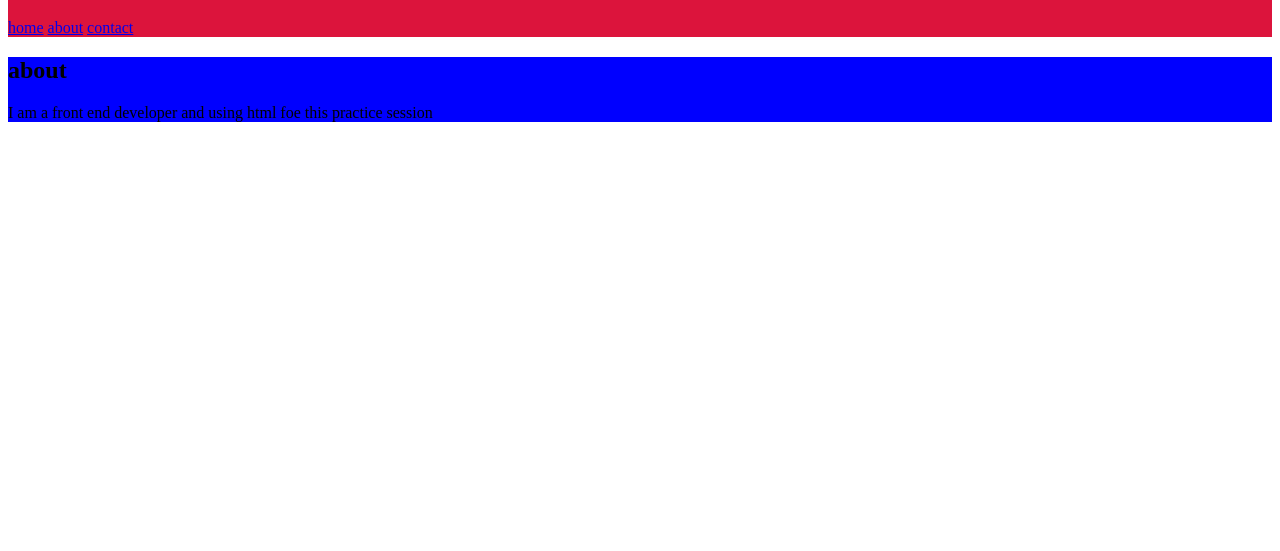
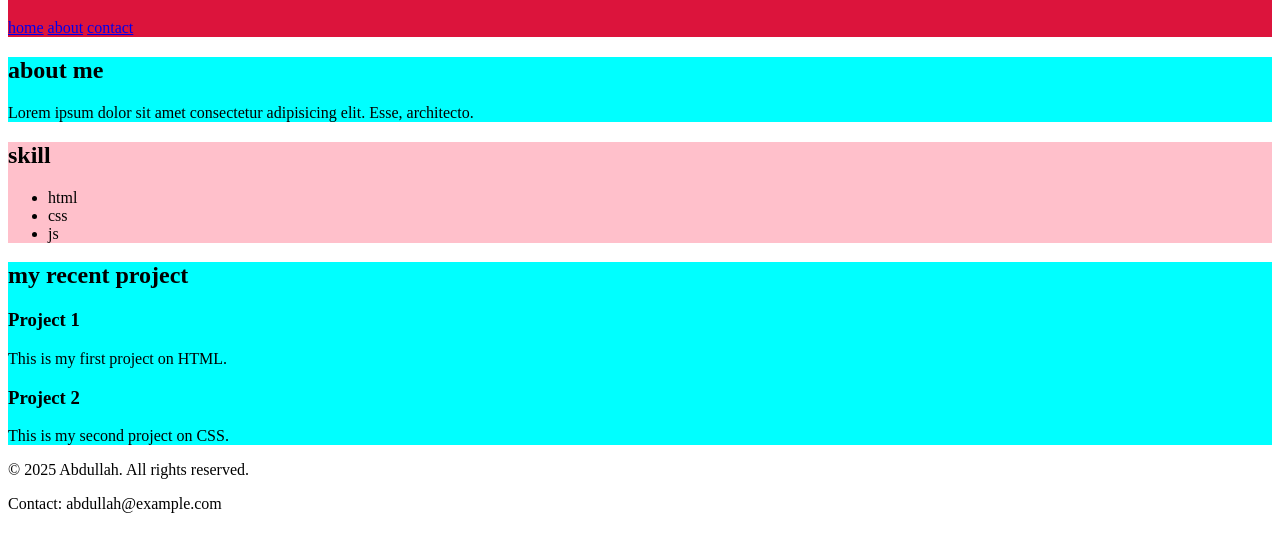
Before and after one commit to abdullahsabirjs/revision-day2-html, a plain HTML site: page index.html in a window 1280 px wide. Shown: the part 61-612 px from the top of the page. Drawn offline with Linux system fonts and the light colour scheme.

Commit message:
day 2 revision complete

```diff
--- a/index.html
+++ b/index.html
@@ -18,9 +18,35 @@
             <a href="#">contact</a>
         </nav>
     </header>
-    <main style="background-color: blue;">
-        <h2>about</h2>
-        <p>I am a front end developer and using html foe this practice session</p>
+    <main>
+      <section style="background-color: aqua;" id="about">
+        <h2>about me</h2>
+        <p>Lorem ipsum dolor sit amet consectetur adipisicing elit. Esse, architecto.</p>
+      </section>
+      <section style="background-color: pink;" id="skill">
+        <h1>skill</h1>
+        <ul>
+            <li>html</li>
+            <li>css</li>
+            <li>js</li>
+        </ul>
+      </section>
+      <section style="background-color: aqua;" id="project">
+        <h1>my recent project</h1>
+        <article>
+            <h3>Project 1</h3>
+            <p>This is my first project on HTML.</p>
+        </article>
+        <article>
+            <h3>Project 2</h3>
+            <p>This is my second project on CSS.</p>
+          </article>
+      </section>
     </main>
+
+    <footer>
+        <p>&copy; 2025 Abdullah. All rights reserved.</p>
+        <p>Contact: abdullah@example.com</p>
+    </footer>
 </body>
 </html>
```
